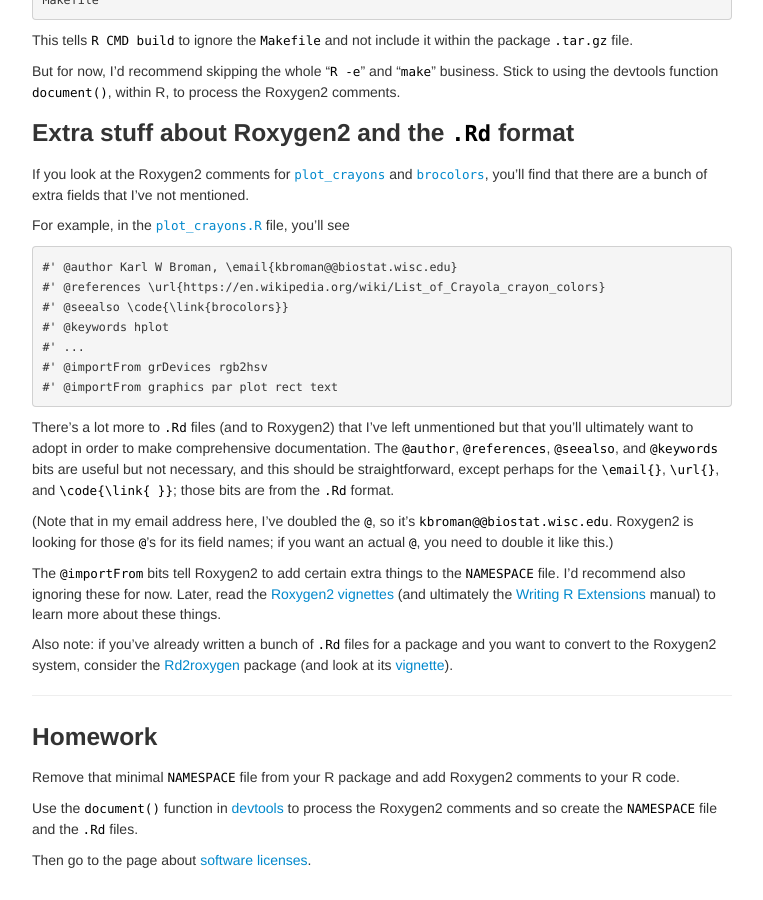
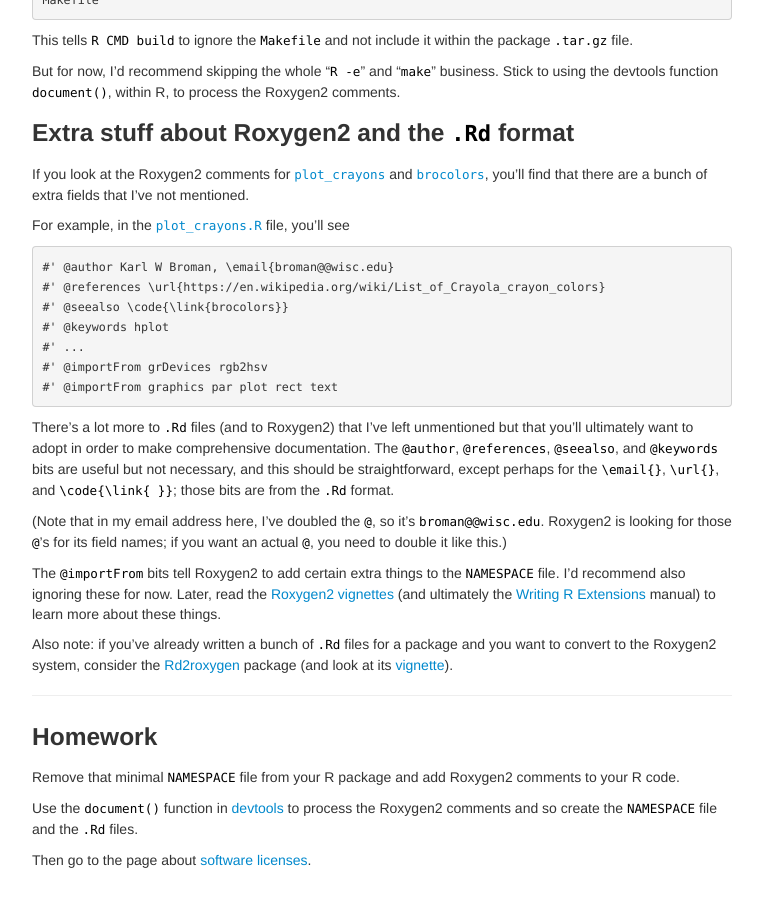
Before and after one commit to kbroman/pkg_primer, a Jekyll site: the page built from pages/docs.md, in a window 1280 px wide and 900 px high, scrolled down 3264 px. Shown: the whole window, without its empty margins (258-1021 px from the left). Built offline with Jekyll 4.4.1, drawn with Linux system fonts in a browser that asks for light colours.

Commit message:
change email biostat -> wisc

```diff
--- a/pages/docs.md
+++ b/pages/docs.md
@@ -230,7 +230,7 @@ For example, in the
 [`plot_crayons.R`](https://github.com/kbroman/pkg_primer/tree/gh-pages/example/stage3/R/plot_crayons.R)
 file, you'll see
 
-    #' @author Karl W Broman, \email{kbroman@@biostat.wisc.edu}
+    #' @author Karl W Broman, \email{broman@@wisc.edu}
     #' @references \url{https://en.wikipedia.org/wiki/List_of_Crayola_crayon_colors}
     #' @seealso \code{\link{brocolors}}
     #' @keywords hplot
@@ -246,7 +246,7 @@ this should be straightforward, except perhaps for the `\email{}`,
 `\url{}`, and `\code{\link{ }}`; those bits are from the `.Rd` format.
 
 (Note that in my email address here, I've doubled the `@`, so it's
-`kbroman@@biostat.wisc.edu`. Roxygen2 is looking for those `@`'s for
+`broman@@wisc.edu`. Roxygen2 is looking for those `@`'s for
 its field names; if you want an actual `@`, you need to double it like
 this.)
 
```
Also changed, not shown: pages/depends.md (+2 -2 lines), pages/proper.md (+2 -2 lines), 14 other files.
